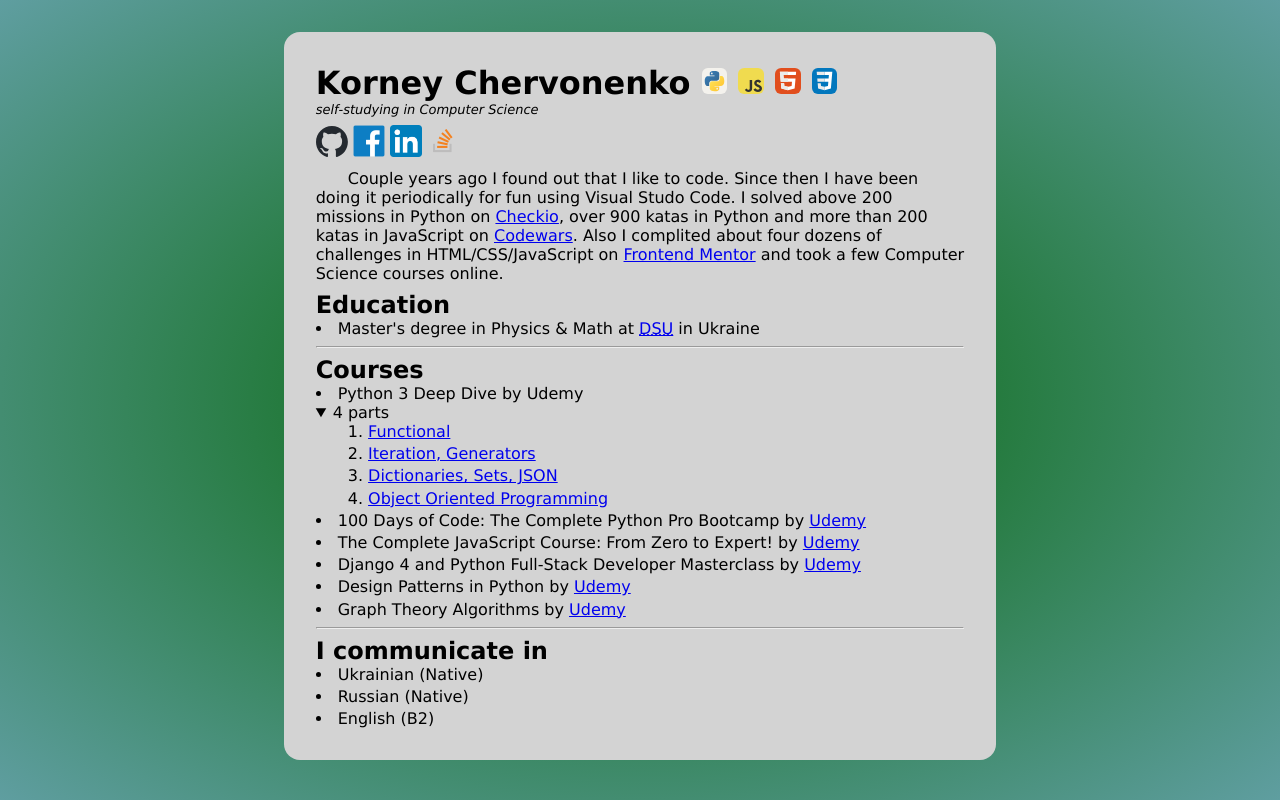
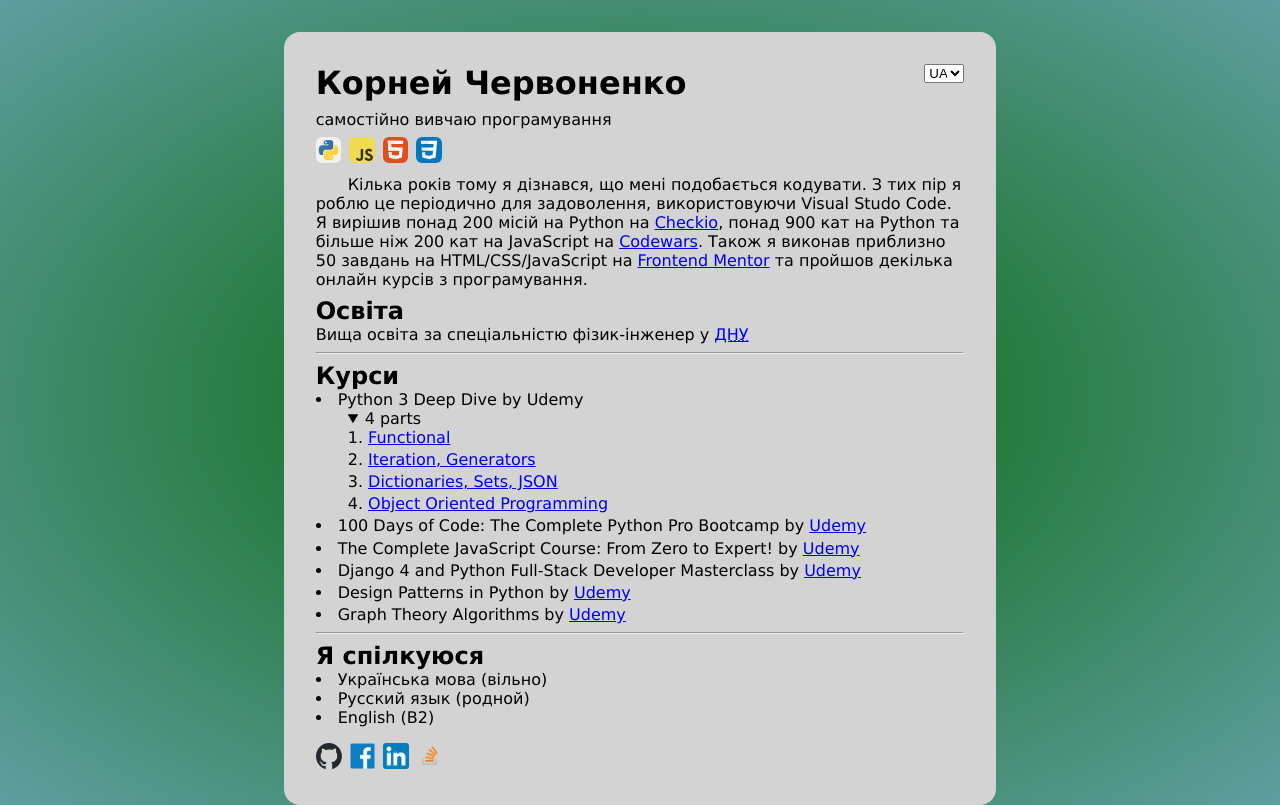
Before and after one commit to KorneyChervonenko/cv, a plain HTML site: page index.html in a window 1280 px wide. Drawn offline with Linux system fonts and the light colour scheme.

Commit message:
add multilang

```diff
--- a/css/styles.css
+++ b/css/styles.css
@@ -20,7 +20,9 @@ body {
 	block-size: 100vh;
 
 	display: flex;
-	flex-direction: row;
+	/* flex-direction: column; */
+	/* flex-direction: row; */
+
 	/* align-items: center; */
 	/* align-content: center; */
 	/* justify-items: center; */
@@ -33,6 +35,7 @@ body {
 /* mobile */
 main {
 	/* inline-size: 22rem; */
+	position: relative;
 	inline-size: 90%;
 	block-size: fit-content;
 	max-inline-size: 70ch;
@@ -49,17 +52,57 @@ main {
 	/* outline: solid; */
 	border-radius: 1rem;
 	padding: 2rem;
-	margin-top: 2rem;
+	/* margin-top: 2rem; */
+	margin-block-start: 2rem;
 	font-family: Verdana, Geneva, Tahoma, sans-serif;
 }
 
-h1 img {
+main:has(select > option[value='ua']:checked) {
+	/* background-color: aqua; */
+	*[lang] {
+		display: none;
+	}
+	*[lang='ua'] {
+		display: block;
+	}
+}
+
+main:has(select > option[value='en']:checked) {
+	/* background-color: yellow; */
+	*[lang] {
+		display: none;
+	}
+	*[lang='en'] {
+		display: block;
+	}
+}
+
+select {
+	position: absolute;
+	right: 2rem;
+	inline-size: 2.5rem;
+}
+
+.social {
+	margin-block-start: 1rem;
+}
+
+.social,
+.skill-list {
+	display: flex;
+	flex-direction: row;
+	list-style: none;
+	column-gap: 0.5rem;
+}
+
+.skill-list img {
 	block-size: 1.6rem;
 	/* block-size: 1rem; */
 	/* box-shadow: 0 5px 15px 0 #898989; */
 }
 
-h1 img:hover {
+.social img:hover,
+.skill-list img:hover {
 	transform: scale(200%);
 	transition-duration: 0.2s;
 	transition-property: transform;
@@ -71,8 +114,9 @@ h1 > p {
 	font-weight: lighter;
 }
 
-section#social img {
-	inline-size: 2rem;
+.social img {
+	/* inline-size: 2rem; */
+	block-size: 1.6rem;
 }
 
 article {
@@ -80,7 +124,7 @@ article {
 	/* max-inline-size: 70ch; */
 }
 
-details ol {
+details {
 	margin-left: 2rem;
 }
 
--- a/index.html
+++ b/index.html
@@ -8,27 +8,24 @@
 	</head>
 	<body>
 		<main>
-			<h1>
-				<span>
-					Korney Chervonenko
-					<img src="icons/Python-Light.svg" alt="python icon" title="Python" />
-					<img src="icons/JavaScript.svg" alt="javascript icon" title="JavaScript" />
-					<img src="icons/HTML.svg" alt="html icon" title="HTML" />
-					<img src="icons/CSS.svg" alt="css icon" title="CSS" />
-				</span>
-				<p>self-studying in Computer Science</p>
-			</h1>
-			<section id="social">
-				<a href="https://github.com/KorneyChervonenko"><img src="icons/github-mark.svg" /></a>
-				<a href="https://www.facebook.com/profile.php?id=100010914014593"
-					><img src="icons/Facebook_F_icon.svg.png"
-				/></a>
-				<a href="https://www.linkedin.com/in/korney-chervonenko-43ba70b0"><img src="icons/LinkedIn_icon.svg.png" /></a>
-				<a href="https://stackoverflow.com/users/15367009/korney-chervonenko">
-					<img src="icons/Stack_Overflow_icon.svg.png" />
-				</a>
-			</section>
-			<article>
+			<select>
+				<option value="ua">UA</option>
+				<option value="en">EN</option>
+			</select>
+
+			<h1 lang="en">Korney Chervonenko</h1>
+			<h1 lang="ua">Корней Червоненко</h1>
+			<p lang="en">self-studying in Computer Science</p>
+			<p lang="ua">самостійно вивчаю програмування</p>
+
+			<ul class="skill-list">
+				<li><img src="icons/Python-Light.svg" alt="" title="Python" /></li>
+				<li><img src="icons/JavaScript.svg" alt="" title="JavaScript" /></li>
+				<li><img src="icons/HTML.svg" alt="" title="HTML" /></li>
+				<li><img src="icons/CSS.svg" alt="" title="CSS" /></li>
+			</ul>
+
+			<article lang="en">
 				Couple years ago I found out that I like to code. Since then I have been doing it periodically for fun using
 				Visual Studo Code. I solved above 200 missions in Python on
 				<a href="https://py.checkio.org/user/pokryshkin">Checkio</a>, over 900 katas in Python and more than 200 katas
@@ -37,19 +34,38 @@
 				<a href="https://www.frontendmentor.io/profile/KorneyChervonenko">Frontend Mentor</a> and took a few Computer
 				Science courses online.
 			</article>
+
+			<article lang="ua">
+				Кілька років тому я дізнався, що мені подобається кодувати. З тих пір я роблю це періодично для задоволення,
+				використовуючи Visual Studo Code. Я вирішив понад 200 місій на Python на
+				<a href="https://py.checkio.org/user/pokryshkin">Checkio</a>, понад 900 кат на Python та більше ніж 200 кат на
+				JavaScript на <a href="https://www.codewars.com/users/pokryshkin">Codewars</a>. Також я виконав приблизно 50
+				завдань на HTML/CSS/JavaScript на
+				<a href="https://www.frontendmentor.io/profile/KorneyChervonenko">Frontend Mentor</a> та пройшов декілька онлайн
+				курсів з програмування.
+			</article>
+
 			<section>
-				<h2>Education</h2>
+				<h2 lang="en">Education</h2>
+				<h2 lang="ua">Освіта</h2>
 				<ul>
-					<li>
+					<li lang="en">
 						Master's degree in Physics & Math at
 						<a href="https://www.donnu.edu.ua/en/" target="_blank"><abbr title="Donetsk State University">DSU</abbr></a>
 						in Ukraine
+					</li>
+					<li lang="ua">
+						Вища освіта за спеціальністю фізик-інженер у
+						<a href="https://www.donnu.edu.ua/uk/" target="_blank">
+							<abbr title="Донецький національний університет">ДНУ</abbr>
+						</a>
 					</li>
 				</ul>
 			</section>
 			<hr />
 			<section>
-				<h2>Courses</h2>
+				<h2 lang="en">Courses</h2>
+				<h2 lang="ua">Курси</h2>
 				<ul>
 					<li>
 						Python 3 Deep Dive by Udemy
@@ -87,12 +103,32 @@
 			</section>
 			<hr />
 			<section>
-				<h2>I communicate in</h2>
-				<ul>
+				<h2 lang="en">I communicate in</h2>
+				<h2 lang="ua">Я спілкуюся</h2>
+				<ul lang="en">
 					<li>Ukrainian (Native)</li>
 					<li>Russian (Native)</li>
 					<li>English (B2)</li>
 				</ul>
+
+				<ul lang="ua">
+					<li>Українська мова (вiльно)</li>
+					<li>Русский язык (родной)</li>
+					<li>English (B2)</li>
+				</ul>
+
+				<section class="social">
+					<a href="https://github.com/KorneyChervonenko" title="GitHub"><img src="icons/github-mark.svg" /></a>
+					<a href="https://www.facebook.com/profile.php?id=100010914014593" title="facebook">
+						<img src="icons/Facebook_F_icon.svg.png" />
+					</a>
+					<a href="https://www.linkedin.com/in/korney-chervonenko-43ba70b0" title="LinkedIn">
+						<img src="icons/LinkedIn_icon.svg.png" />
+					</a>
+					<a href="https://stackoverflow.com/users/15367009/korney-chervonenko" title="stackoverflow">
+						<img src="icons/Stack_Overflow_icon.svg.png" />
+					</a>
+				</section>
 			</section>
 		</main>
 	</body>
```
